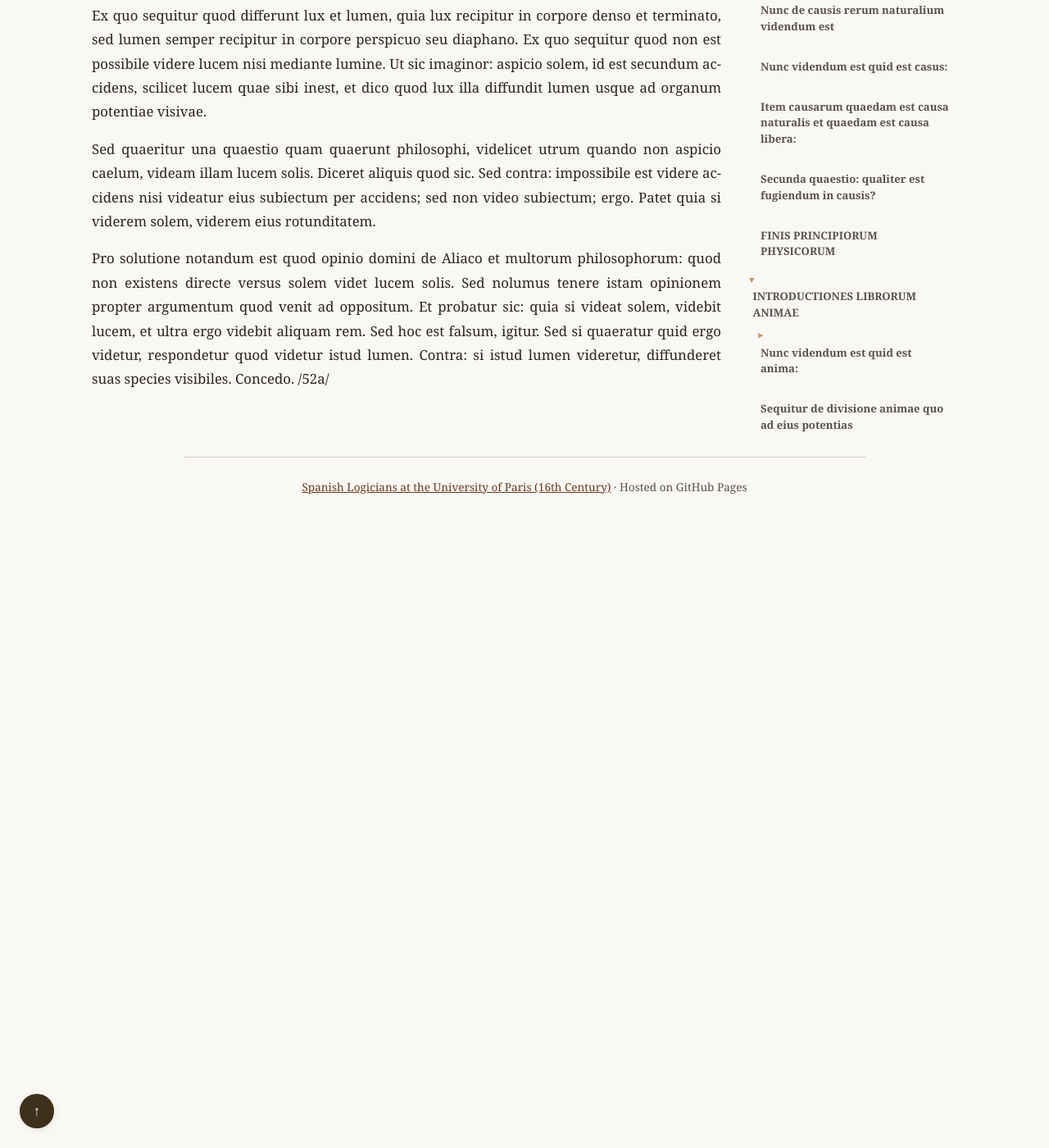
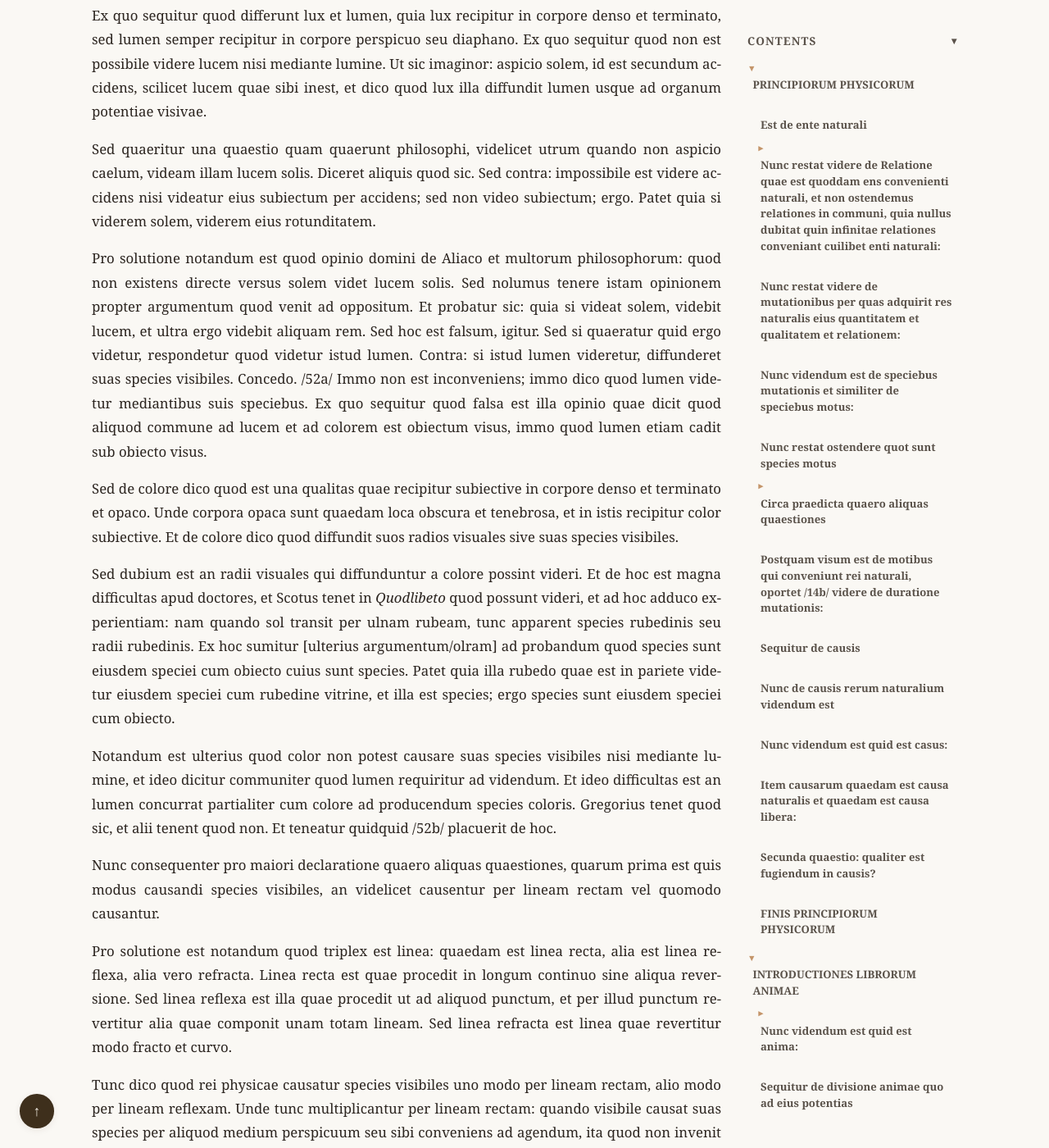
Before and after one commit to JoseBalado/Spanish-Logicians-at-the-University-of-Paris, a Jekyll site: the page built from philosophers/Jeronimo-Pardo/Principiorum-Phisicorum-et-Introductiones-Librorum-Animae.md, in a window 1280 px wide and 1400 px high, scrolled down 62726 px. Shown: the whole window at 82% size. Built offline with Jekyll 4.4.1, drawn with Linux system fonts in a browser that asks for light colours; before the commit the page ends 63356 px from its top, so only the background shows below that; some of the changed text lies outside the part shown.

Commit message:
Pardo. De Anima, page 52

```diff
--- a/philosophers/Jeronimo-Pardo/Principiorum-Phisicorum-et-Introductiones-Librorum-Animae.md
+++ b/philosophers/Jeronimo-Pardo/Principiorum-Phisicorum-et-Introductiones-Librorum-Animae.md
@@ -1175,7 +1175,21 @@ Ex quo sequitur quod differunt lux et lumen, quia lux recipitur in corpore denso
 
 Sed quaeritur una quaestio quam quaerunt philosophi, videlicet utrum quando non aspicio caelum, videam illam lucem solis. Diceret aliquis quod sic. Sed contra: impossibile est videre accidens nisi videatur eius subiectum per accidens; sed non video subiectum; ergo. Patet quia si viderem solem, viderem eius rotunditatem.
 
-Pro solutione notandum est quod opinio domini de Aliaco et multorum philosophorum: quod non existens directe versus solem videt lucem solis. Sed nolumus tenere istam opinionem propter argumentum quod venit ad oppositum. Et probatur sic: quia si videat solem, videbit lucem, et ultra ergo videbit aliquam rem. Sed hoc est falsum, igitur. Sed si quaeratur quid ergo videtur, respondetur quod videtur istud lumen. Contra: si istud lumen videretur, diffunderet suas species visibiles. Concedo. /52a/
+Pro solutione notandum est quod opinio domini de Aliaco et multorum philosophorum: quod non existens directe versus solem videt lucem solis. Sed nolumus tenere istam opinionem propter argumentum quod venit ad oppositum. Et probatur sic: quia si videat solem, videbit lucem, et ultra ergo videbit aliquam rem. Sed hoc est falsum, igitur. Sed si quaeratur quid ergo videtur, respondetur quod videtur istud lumen. Contra: si istud lumen videretur, diffunderet suas species visibiles. Concedo. /52a/ Immo non est inconveniens; immo dico quod lumen videtur mediantibus suis speciebus. Ex quo sequitur quod falsa est illa opinio quae dicit quod aliquod commune ad lucem et ad colorem est obiectum visus, immo quod lumen etiam cadit sub obiecto visus.
+
+Sed de colore dico quod est una qualitas quae recipitur subiective in corpore denso et terminato et opaco. Unde corpora opaca sunt quaedam loca obscura et tenebrosa, et in istis recipitur color subiective. Et de colore dico quod diffundit suos radios visuales sive suas species visibiles.
+
+Sed dubium est an radii visuales qui diffunduntur a colore possint videri. Et de hoc est magna difficultas apud doctores, et Scotus tenet in *Quodlibeto* quod possunt videri, et ad hoc adduco experientiam: nam quando sol transit per ulnam rubeam, tunc apparent species rubedinis seu radii rubedinis. Ex hoc sumitur [ulterius argumentum/olram] ad probandum quod species sunt eiusdem speciei cum obiecto cuius sunt species. Patet quia illa rubedo quae est in pariete videtur eiusdem speciei cum rubedine vitrine, et illa est species; ergo species sunt eiusdem speciei cum obiecto.
+
+Notandum est ulterius quod color non potest causare suas species visibiles nisi mediante lumine, et ideo dicitur communiter quod lumen requiritur ad videndum. Et ideo difficultas est an lumen concurrat partialiter cum colore ad producendum species coloris. Gregorius tenet quod sic, et alii tenent quod non. Et teneatur quidquid /52b/ placuerit de hoc.
+
+Nunc consequenter pro maiori declaratione quaero aliquas quaestiones, quarum prima est quis modus causandi species visibiles, an videlicet causentur per lineam rectam vel quomodo causantur.
+
+Pro solutione est notandum quod triplex est linea: quaedam est linea recta, alia est linea reflexa, alia vero refracta. Linea recta est quae procedit in longum continuo sine aliqua reversione. Sed linea reflexa est illa quae procedit ut ad aliquod punctum, et per illud punctum revertitur alia quae componit unam totam lineam. Sed linea refracta est linea quae revertitur modo fracto et curvo.
+
+Tunc dico quod rei physicae causatur species visibiles uno modo per lineam rectam, alio modo per lineam reflexam. Unde tunc multiplicantur per lineam rectam: quando visibile causat suas species per aliquod medium perspicuum seu sibi conveniens ad agendum, ita quod non invenit aliquod obstaculum donec ad illum locum ad quem potest agere, seu donec ad illum locum ad quem virtus sua se extendit, tunc causat suas species visibiles per lineam rectam.
+
+Pro quo est notandum quod nullum agens naturale potest agere per infinitam distantiam. Et ideo quia agit per medium uniforme et non invenit obstaculum, agit quantum potest per lineam rectam donec ad certum punctum. Ideo dicunt mathematici quod linea recta est brevis inter lineas omnes, et ideo agens naturale maxime inclinatur agere secundum lineam /53a/ rectam.
 
 <!--
 ## Apparatus Criticus Reference
@@ -1207,5 +1221,9 @@ Page 42b: Sicut ] sic
 Page 47b: potentia collativa est collativa ] sic
 Page 47b: in complexam ] del. in in complexam
 Page 49b: pertractabitur ] conj. praticabit'
+Page 52a: videri ] emend. videre
+Page 52a: Quodlibeto ] conj. cohbeto
+Page 52b: quis ] conj. qms
+Page 52b: physicae ] conj. phr
 
 -->
```
